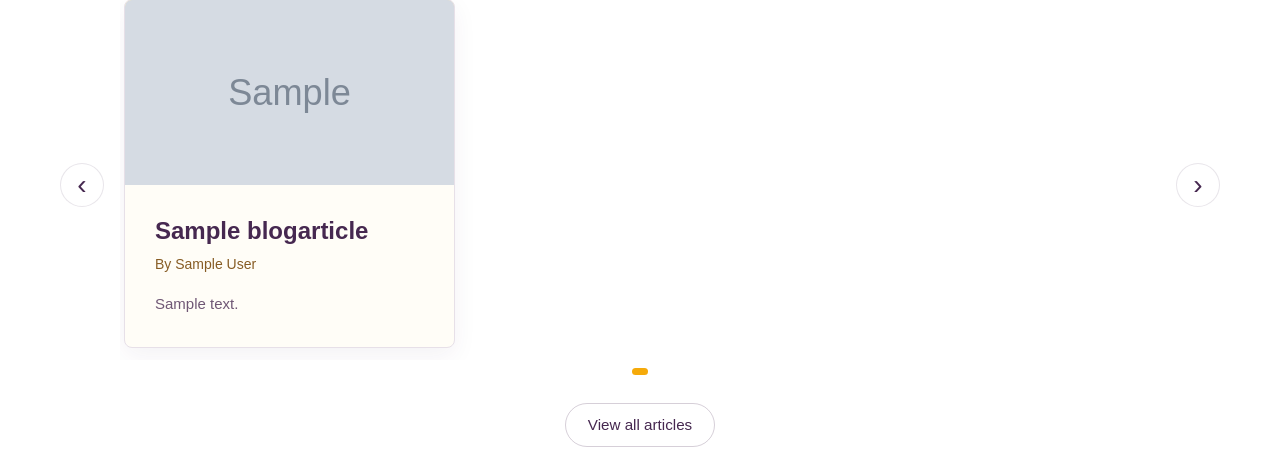
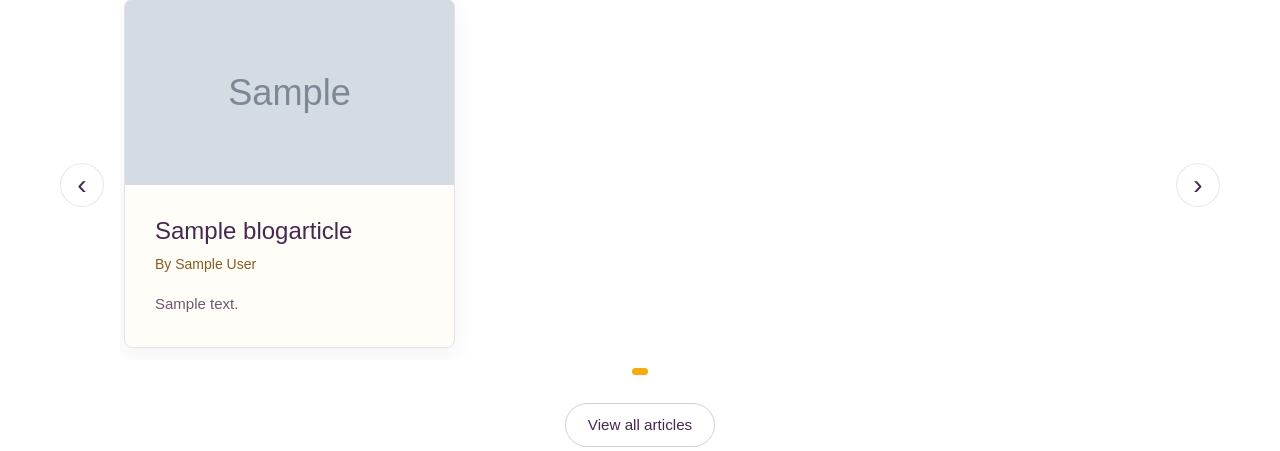
Before and after one commit to Almanac1/tm-ghana-landing, a Django app: page / in a window 1280 px wide. Shown: the part 2721-3172 px from the top of the page. Run offline with Django 4.2, Linux system fonts and the light colour scheme; tables that the repository leaves empty hold one stand-in row (values such as "Sample post"); grey boxes marked "Sample" are stand-in pictures.

Commit message:
unembolden card title

```diff
--- a/landing/static/landing/styles.css
+++ b/landing/static/landing/styles.css
@@ -1986,8 +1986,9 @@ body.hero-video-open {
   max-width: 100%;
   margin: 0 0 12px;
   color: #462850;
+  font-family: "Neue Haas Unica", sans-serif;
   font-size: clamp(1.2rem, 1rem + 0.55vw, 1.55rem);
-  font-weight: 400;
+  font-weight: 300;
   line-height: 1.25;
 }
 
@@ -2025,7 +2026,7 @@ body.hero-video-open {
   margin-bottom: 8px;
   color: #462850;
   font-size: clamp(1.3rem, 1.1rem + 0.5vw, 1.55rem);
-  font-weight: 600;
+  font-weight: 400;
   line-height: 1.3;
   overflow-wrap: anywhere;
 }
```
